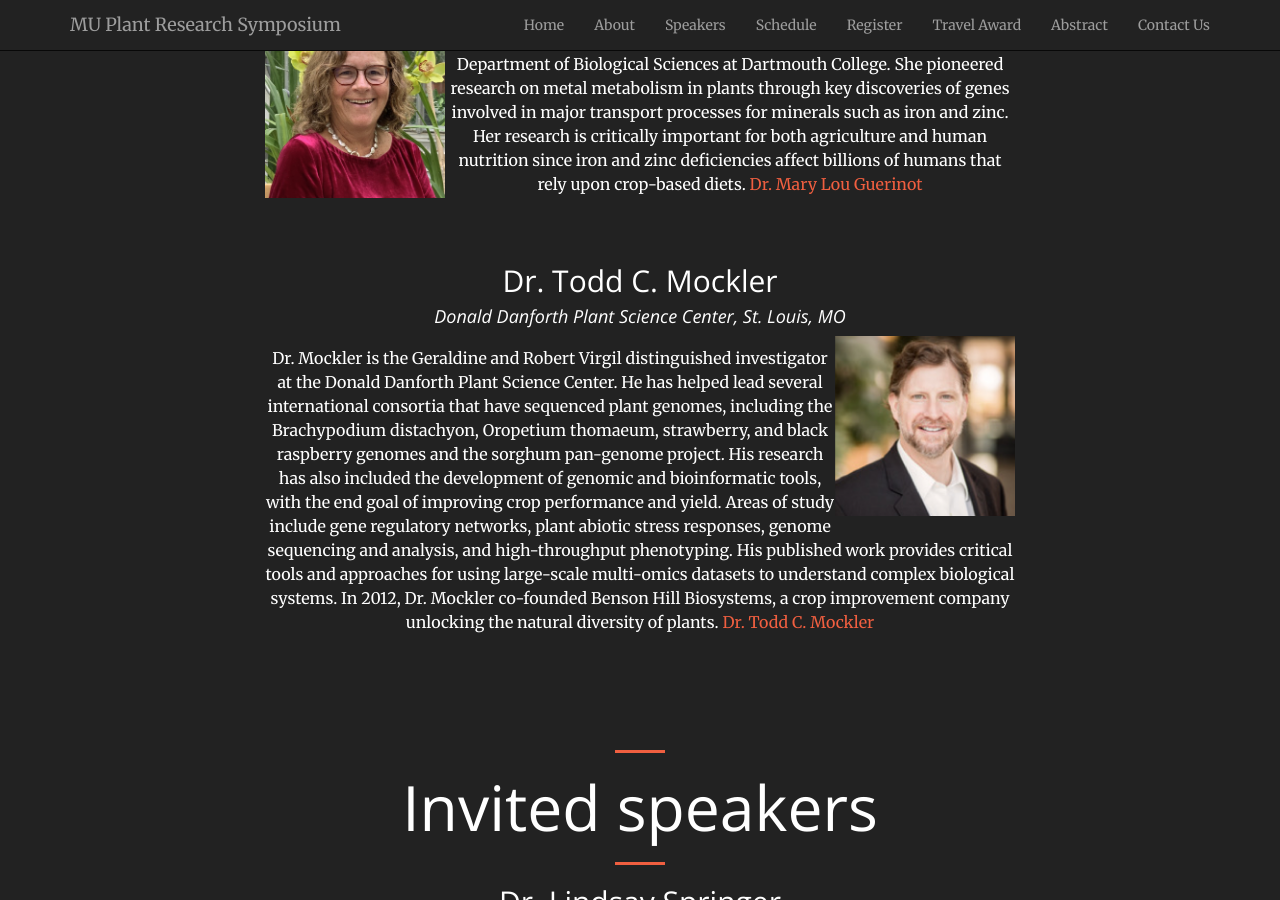
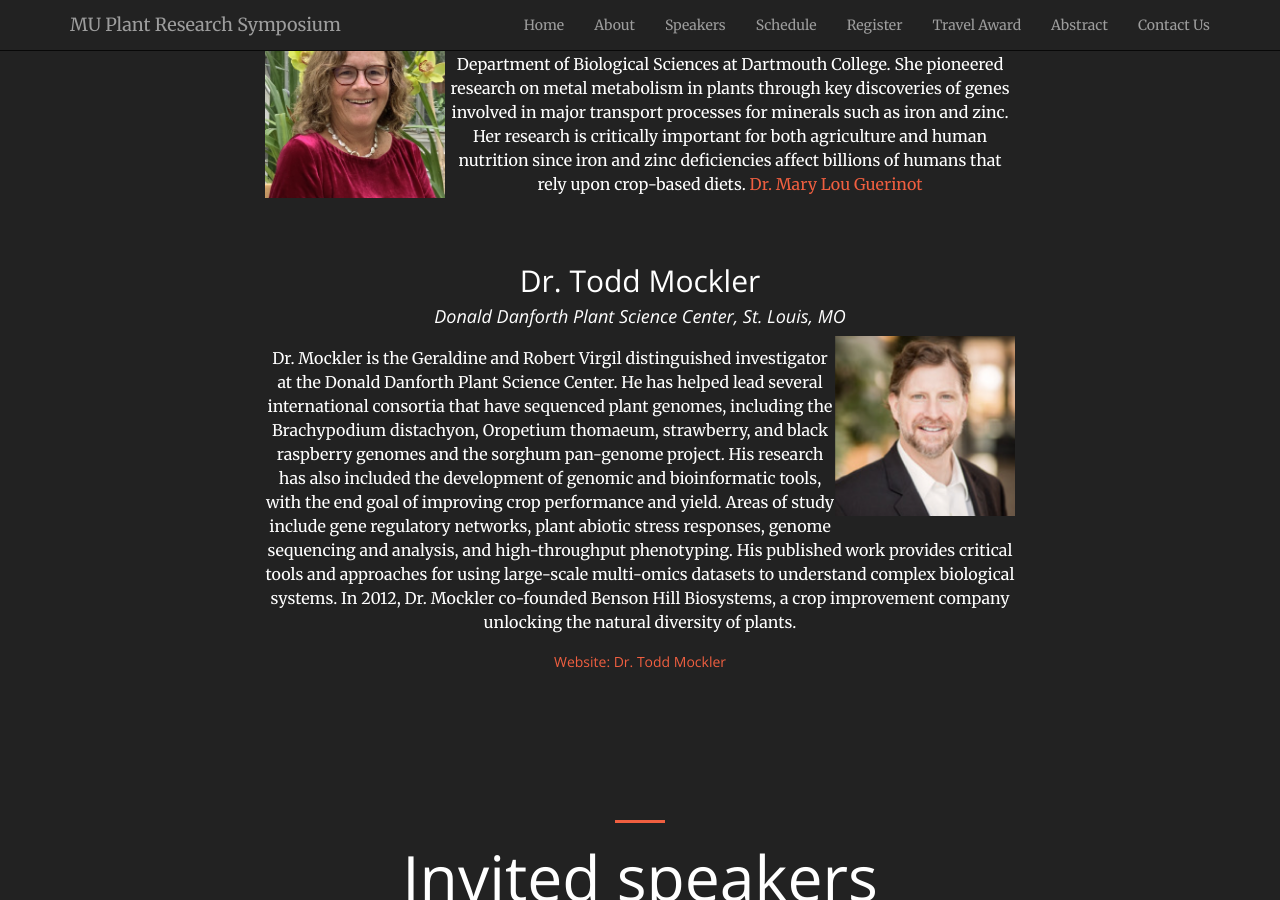
Before and after one commit to mupioneersymposium/mupioneersymposium.github.io, a Jekyll site: the page built from speakers.md, in a window 1280 px wide and 900 px high, scrolled down 310 px. Built offline with Jekyll 4.4.1, drawn with Linux system fonts in a browser that asks for light colours.

Commit message:
Update speakers.md

```diff
--- a/speakers.md
+++ b/speakers.md
@@ -13,12 +13,12 @@ Dr. Guerinot is the Ronald and Deborah Harris Professor in the Department of Bio
 <a href="https://biology.dartmouth.edu/people/mary-lou-guerinot" target="_blank"> Dr. Mary Lou Guerinot </a>
 <br/><br/><br/>
 
-## Dr. Todd C. Mockler <br/>
+## Dr. Todd Mockler <br/>
 #### *Donald Danforth Plant Science Center, St. Louis, MO*
 <img src="/img/2020Mockler.png" alt="Dr. Todd C. Mockler Photo" width="180px" style="float: right" />
 
-Dr. Mockler is the Geraldine and Robert Virgil distinguished investigator at the Donald Danforth Plant Science Center. He has helped lead several international consortia that have sequenced plant genomes, including the Brachypodium distachyon, Oropetium thomaeum, strawberry, and black raspberry genomes and the sorghum pan-genome project. His research has also included the development of genomic and bioinformatic tools, with the end goal of improving crop performance and yield. Areas of study include gene regulatory networks, plant abiotic stress responses, genome sequencing and analysis, and high-throughput phenotyping. His published work provides critical tools and approaches for using large-scale multi-omics datasets to understand complex biological systems. In 2012, Dr. Mockler co-founded Benson Hill Biosystems, a crop improvement company unlocking the natural diversity of plants.
-<a href="https://www.danforthcenter.org/scientists-research/principal-investigators/todd-mockler" target="_blank"> Dr. Todd C. Mockler </a>
+Dr. Mockler is the Geraldine and Robert Virgil distinguished investigator at the Donald Danforth Plant Science Center. He has helped lead several international consortia that have sequenced plant genomes, including the Brachypodium distachyon, Oropetium thomaeum, strawberry, and black raspberry genomes and the sorghum pan-genome project. His research has also included the development of genomic and bioinformatic tools, with the end goal of improving crop performance and yield. Areas of study include gene regulatory networks, plant abiotic stress responses, genome sequencing and analysis, and high-throughput phenotyping. His published work provides critical tools and approaches for using large-scale multi-omics datasets to understand complex biological systems. In 2012, Dr. Mockler co-founded Benson Hill Biosystems, a crop improvement company unlocking the natural diversity of plants. <br/>
+##### <a href="https://www.danforthcenter.org/scientists-research/principal-investigators/todd-mockler" target="_blank"> Website: Dr. Todd Mockler </a>
 <br/><br/><br/><br/><br/>
 
 
```
